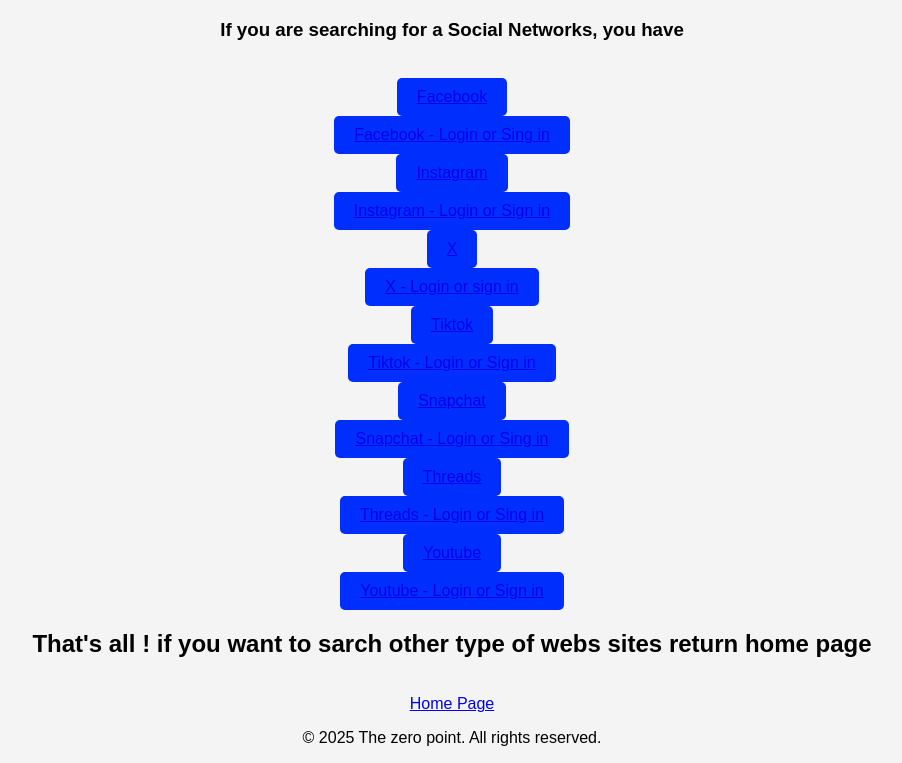
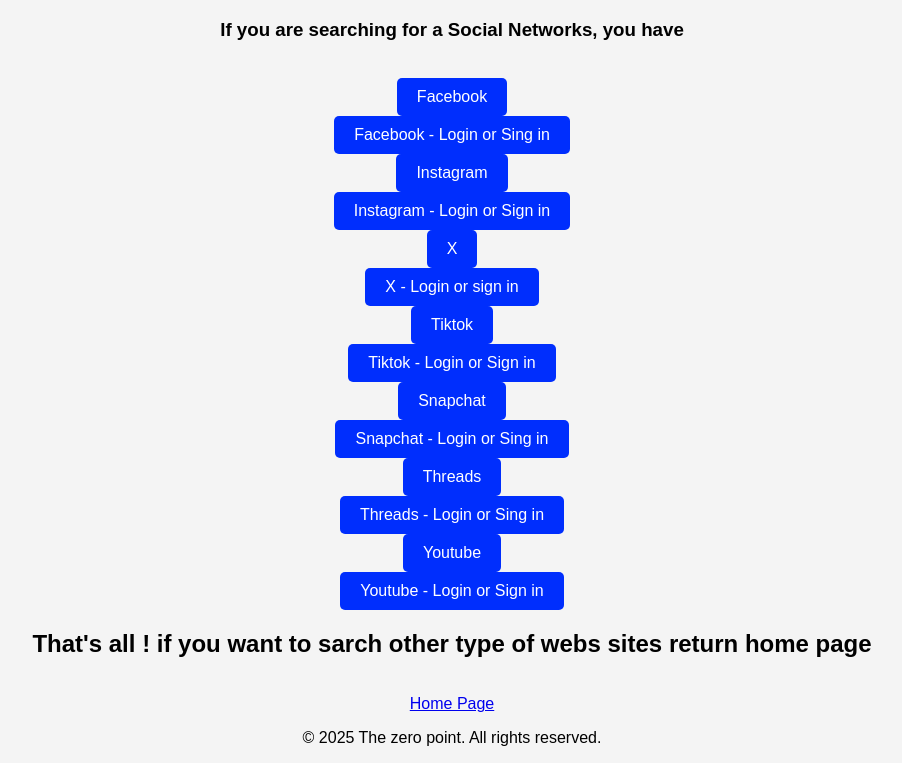
Before and after one commit to MisterTNT55/The-Zero-Point, a plain HTML site: page Social.Network.html in a window 1280 px wide. Shown: the part 61-824 px from the top of the page, without its empty margins (188-1090 px from the left). Drawn offline with Linux system fonts and the light colour scheme.

Commit message:
Fix HTML formatting and add styles to links

```diff
--- a/Social.Network.html
+++ b/Social.Network.html
@@ -10,33 +10,33 @@
     <body>
         <h1>The Zero Point</h1>
         <h3>If you  are searching for a <strong>Social Networks</strong>, you have</h3><br>
-        <div class="jsp"><a href="https://www.facebook.com">Facebook</a></div>
+        <div class="jsp"><a href="https://www.facebook.com" style="text-decoration: none; color: white;" style="text-decoration: none; color: white;">Facebook</a></div>
         <br>
-        <div class="jsp"><a href="https://www.facebook.com/login/">Facebook - Login or Sing in</a><br></div>
+        <div class="jsp"><a href="https://www.facebook.com/login/" style="text-decoration: none; color: white;">Facebook - Login or Sing in</a><br></div>
         <br>
-        <div class="jsp"><a href="https://www.instagram.com">Instagram</a></div>
+        <div class="jsp"><a href="https://www.instagram.com" style="text-decoration: none; color: white;">Instagram</a></div>
         <br>
-        <div class="jsp"><a href="https://www.instagram.com › login">Instagram - Login or Sign in</a><br></div>
+        <div class="jsp"><a href="https://www.instagram.com › login" style="text-decoration: none; color: white;">Instagram - Login or Sign in</a><br></div>
         <br>
-        <div class="jsp"><a href="https://x.com">X</a></div>
+        <div class="jsp"><a href="https://x.com" style="text-decoration: none; color: white;">X</a></div>
         <br>
-        <div class="jsp"><a href="https://twitter.com › login">X - Login or sign in</a><br></div>
+        <div class="jsp"><a href="https://twitter.com › login" style="text-decoration: none; color: white;">X - Login or sign in</a><br></div>
         <br>
-        <div class="jsp"><a href="https://www.tiktok.com">Tiktok</a></div>
+        <div class="jsp"><a href="https://www.tiktok.com" style="text-decoration: none; color: white;">Tiktok</a></div>
         <br>
-        <div class="jsp"><a href="https://www.tiktok.com › login">Tiktok - Login or Sign in</a><br></div>
+        <div class="jsp"><a href="https://www.tiktok.com › login" style="text-decoration: none; color: white;">Tiktok - Login or Sign in</a><br></div>
         <br>
-        <div class="jsp"><a href="https://www.snapchat.com">Snapchat</a></div>
+        <div class="jsp"><a href="https://www.snapchat.com" style="text-decoration: none; color: white;">Snapchat</a></div>
         <br>
-        <div class="jsp"><a href="https://accounts.snapchat.com › login">Snapchat - Login or Sing in</a><br></div>
+        <div class="jsp"><a href="https://accounts.snapchat.com › login" style="text-decoration: none; color: white;">Snapchat - Login or Sing in</a><br></div>
         <br>
-        <div class="jsp"><a href="https://www.threads.net">Threads</a></div>
+        <div class="jsp"><a href="https://www.threads.net" style="text-decoration: none; color: white;">Threads</a></div>
         <br>
-        <div class="jsp"><a href="https://www.threads.net › login">Threads - Login or Sing in</a><br></div>
+        <div class="jsp"><a href="https://www.threads.net › login" style="text-decoration: none; color: white;">Threads - Login or Sing in</a><br></div>
         <br>
-        <div class="jsp"><a href="https://www.youtube.com">Youtube</a></div>
+        <div class="jsp"><a href="https://www.youtube.com" style="text-decoration: none; color: white;">Youtube</a></div>
         <br>
-        <div class="jsp"><a href="https://www.youtube.com › account">Youtube - Login or Sign in</a></div>
+        <div class="jsp"><a href="https://www.youtube.com › account" style="text-decoration: none; color: white;">Youtube - Login or Sign in</a></div>
         <br>
         <h2>That's all ! if you want to sarch other type of webs sites return home page</h2><br>
         <nav>
@@ -47,4 +47,5 @@
             <p>&copy; 2025 The zero point. All rights reserved.</p>
         </footer>
     </body>
+
 </html>
```
